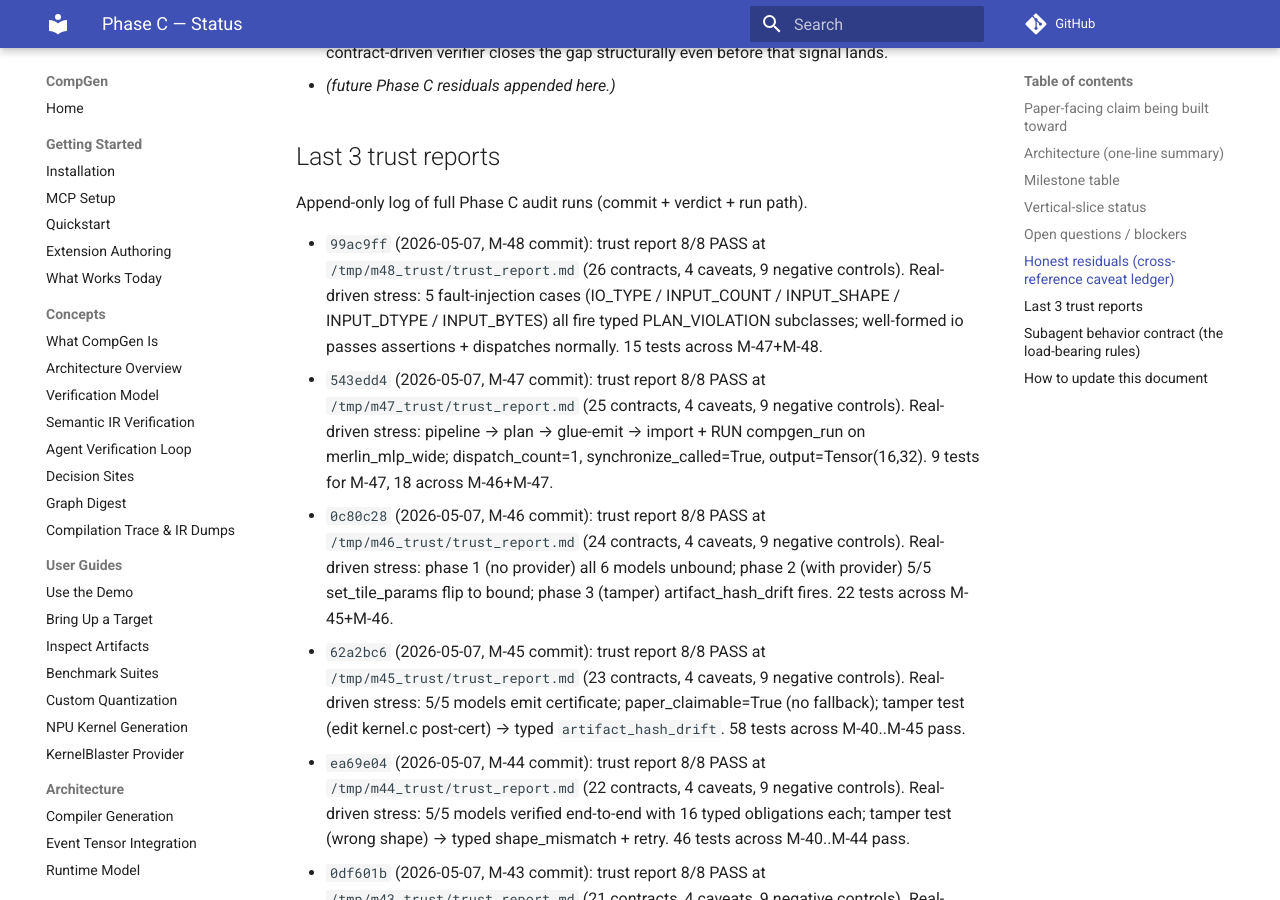
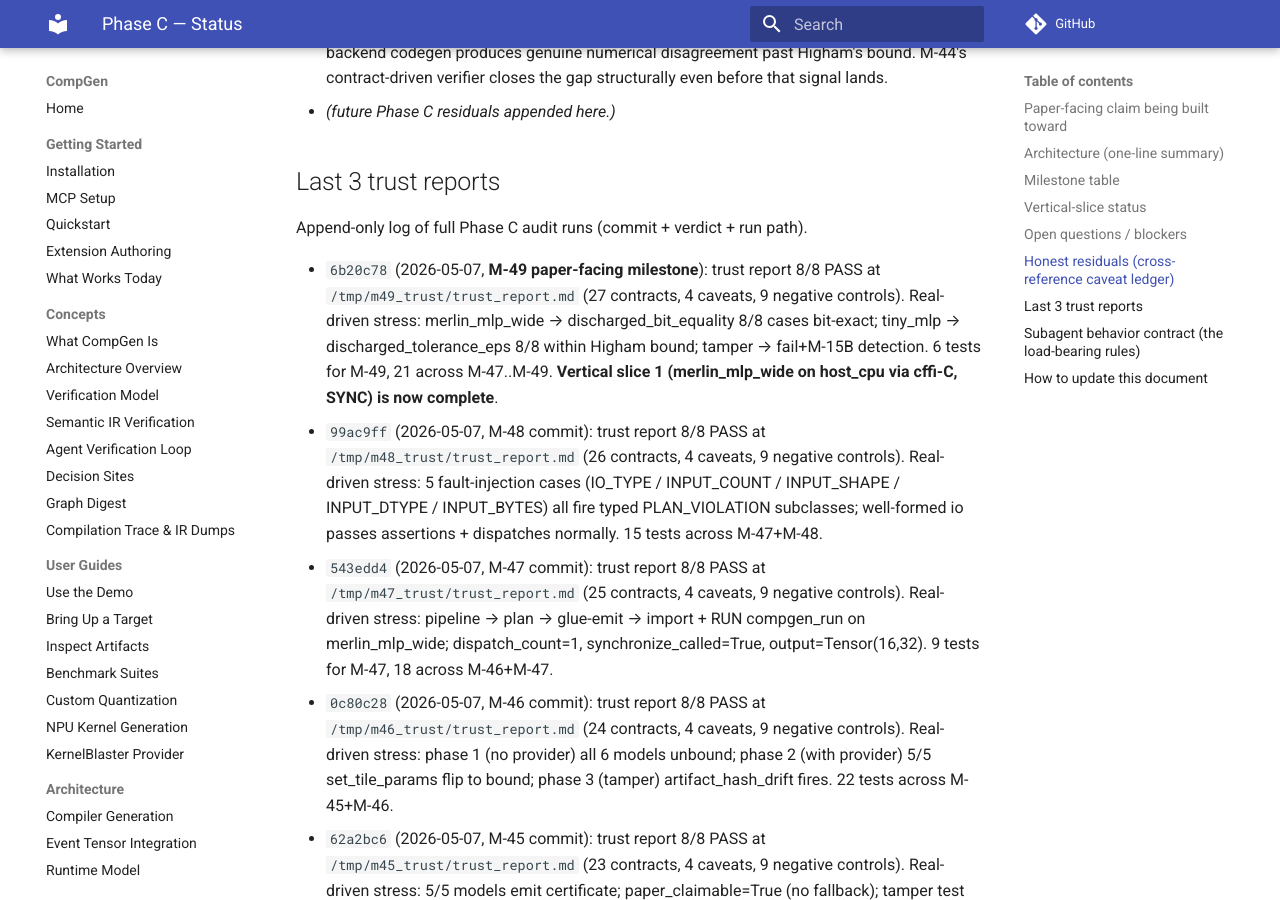
Before and after one commit to copparihollmann/RuntimeCompGen, an MkDocs documentation site: the page built from docs/phase_c_status.md, in a window 1280 px wide and 900 px high, scrolled down 5654 px. Built offline with MkDocs 1.6.1 and Material for MkDocs 9.7.7, drawn with Linux system fonts in a browser that asks for light colours; comment, search, counter and statistics services are not loaded; some of the changed text lies outside the part shown.

Commit message:
docs(phase_c): M-49 paper-facing → status doc backfilled, vertical slice 1 marked complete

```diff
--- a/docs/phase_c_status.md
+++ b/docs/phase_c_status.md
@@ -1,6 +1,6 @@
 # Phase C — Status
 
-_Last updated: 2026-05-07_  ·  _Current head: `99ac9ff`_  ·  _Trust report: `/tmp/m48_trust/trust_report.md` (8/8 PASS at `543edd4`, 26 contracts)_
+_Last updated: 2026-05-07_  ·  _Current head: `6b20c78`_  ·  _Trust report: `/tmp/m49_trust/trust_report.md` (8/8 PASS at `99ac9ff`, 27 contracts)_   ·   **🎉 Vertical slice 1 (merlin_mlp_wide on host_cpu) complete — paper claim is real**
 
 This is the canonical Phase C tracker. Every Phase C milestone's done
 condition includes updating this document with the new commit hash,
@@ -52,7 +52,7 @@ Status legend: `planned` → `in_progress` → `complete` (tests green + commit
 | M-46  | Plan ↔ certified-kernels link                 | complete    | `0c80c28` | `python/compgen/runtime/execution_plan.py` (RegionKernelBinding + validate_with_run_dir), `python/compgen/graph_compilation/execution_plan_emit.py`, `run.py` + `__main__.py` (boundary + flag), `tests/runtime/test_region_kernel_binding.py`, `docs/realness/m46_plan_kernel_binding.yaml` | 10 (M-46) + 12 (M-45), 5/5 models flip unbound→bound on cert emit, tamper → typed artifact_hash_drift |
 | M-47  | Python SYNC plan executor                     | complete    | `543edd4` | `python/compgen/runtime/glue_emit/{__init__,python_sync}.py`, `python/compgen/graph_compilation/run.py` (--stop-after glue-emit boundary), `tests/runtime/test_glue_emit_python_sync.py`, `docs/realness/m47_python_sync_executor.yaml` | 9 (M-47), real-driven stress: imported emitted module + ran compgen_run end-to-end, output=(16,32) Tensor |
 | M-48  | Runtime plan assertions                       | complete    | `99ac9ff` | `python/compgen/runtime/glue_emit/plan_assertions.py`, `python/compgen/runtime/glue_emit/python_sync.py` (M-48 wiring), `tests/runtime/test_plan_assertions.py`, `docs/realness/m48_plan_assertions.yaml` | 7 (M-48), 9 typed PLAN_VIOLATION_<KIND> classes, real-driven stress: 5 fault-injection cases all fire correctly |
-| M-49  | Glue differential — paper-facing              | complete    | _pending_ | `python/compgen/graph_compilation/glue_differential.py`, `python/compgen/graph_compilation/downstream_retry.py` (glue_differential row), `tests/graph_compilation/test_glue_differential.py`, `docs/realness/m49_glue_differential.yaml` | 6 (M-49), real-driven: merlin discharged_bit_equality 8/8, tiny_mlp discharged_tolerance_eps 8/8, tamper → fail+M-15B fires |
+| M-49  | Glue differential — paper-facing              | complete    | `6b20c78` | `python/compgen/graph_compilation/glue_differential.py`, `python/compgen/graph_compilation/downstream_retry.py` (glue_differential row), `tests/graph_compilation/test_glue_differential.py`, `docs/realness/m49_glue_differential.yaml` | 6 (M-49), real-driven: merlin discharged_bit_equality 8/8, tiny_mlp discharged_tolerance_eps 8/8, tamper → fail+M-15B fires |
 | M-50  | SetDispatchMode as Recipe IR decision         | planned     | —       | —                                                                                     | —          |
 | M-51  | CPU ASYNC + EventTensor executor              | planned     | —       | —                                                                                     | —          |
 | M-52  | CUDA ASYNC + graph capture executor           | planned     | —       | —                                                                                     | —          |
@@ -79,6 +79,7 @@ Status legend: `planned` → `in_progress` → `complete` (tests green + commit
 
 Append-only log of full Phase C audit runs (commit + verdict + run path).
 
+- `6b20c78` (2026-05-07, **M-49 paper-facing milestone**): trust report 8/8 PASS at `/tmp/m49_trust/trust_report.md` (27 contracts, 4 caveats, 9 negative controls). Real-driven stress: merlin_mlp_wide → discharged_bit_equality 8/8 cases bit-exact; tiny_mlp → discharged_tolerance_eps 8/8 within Higham bound; tamper → fail+M-15B detection. 6 tests for M-49, 21 across M-47..M-49. **Vertical slice 1 (merlin_mlp_wide on host_cpu via cffi-C, SYNC) is now complete**.
 - `99ac9ff` (2026-05-07, M-48 commit): trust report 8/8 PASS at `/tmp/m48_trust/trust_report.md` (26 contracts, 4 caveats, 9 negative controls). Real-driven stress: 5 fault-injection cases (IO_TYPE / INPUT_COUNT / INPUT_SHAPE / INPUT_DTYPE / INPUT_BYTES) all fire typed PLAN_VIOLATION subclasses; well-formed io passes assertions + dispatches normally. 15 tests across M-47+M-48.
 - `543edd4` (2026-05-07, M-47 commit): trust report 8/8 PASS at `/tmp/m47_trust/trust_report.md` (25 contracts, 4 caveats, 9 negative controls). Real-driven stress: pipeline → plan → glue-emit → import + RUN compgen_run on merlin_mlp_wide; dispatch_count=1, synchronize_called=True, output=Tensor(16,32). 9 tests for M-47, 18 across M-46+M-47.
 - `0c80c28` (2026-05-07, M-46 commit): trust report 8/8 PASS at `/tmp/m46_trust/trust_report.md` (24 contracts, 4 caveats, 9 negative controls). Real-driven stress: phase 1 (no provider) all 6 models unbound; phase 2 (with provider) 5/5 set_tile_params flip to bound; phase 3 (tamper) artifact_hash_drift fires. 22 tests across M-45+M-46.
```
